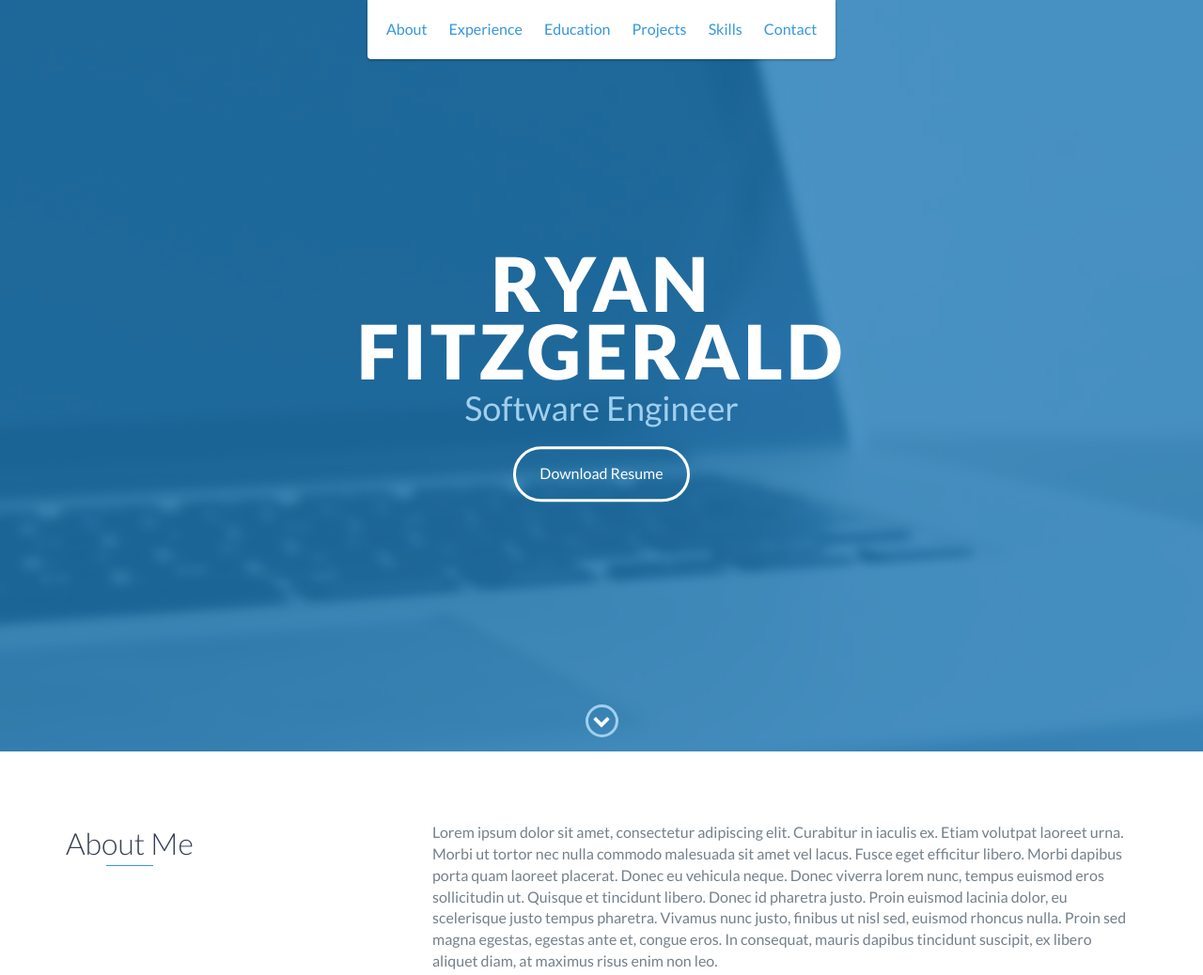
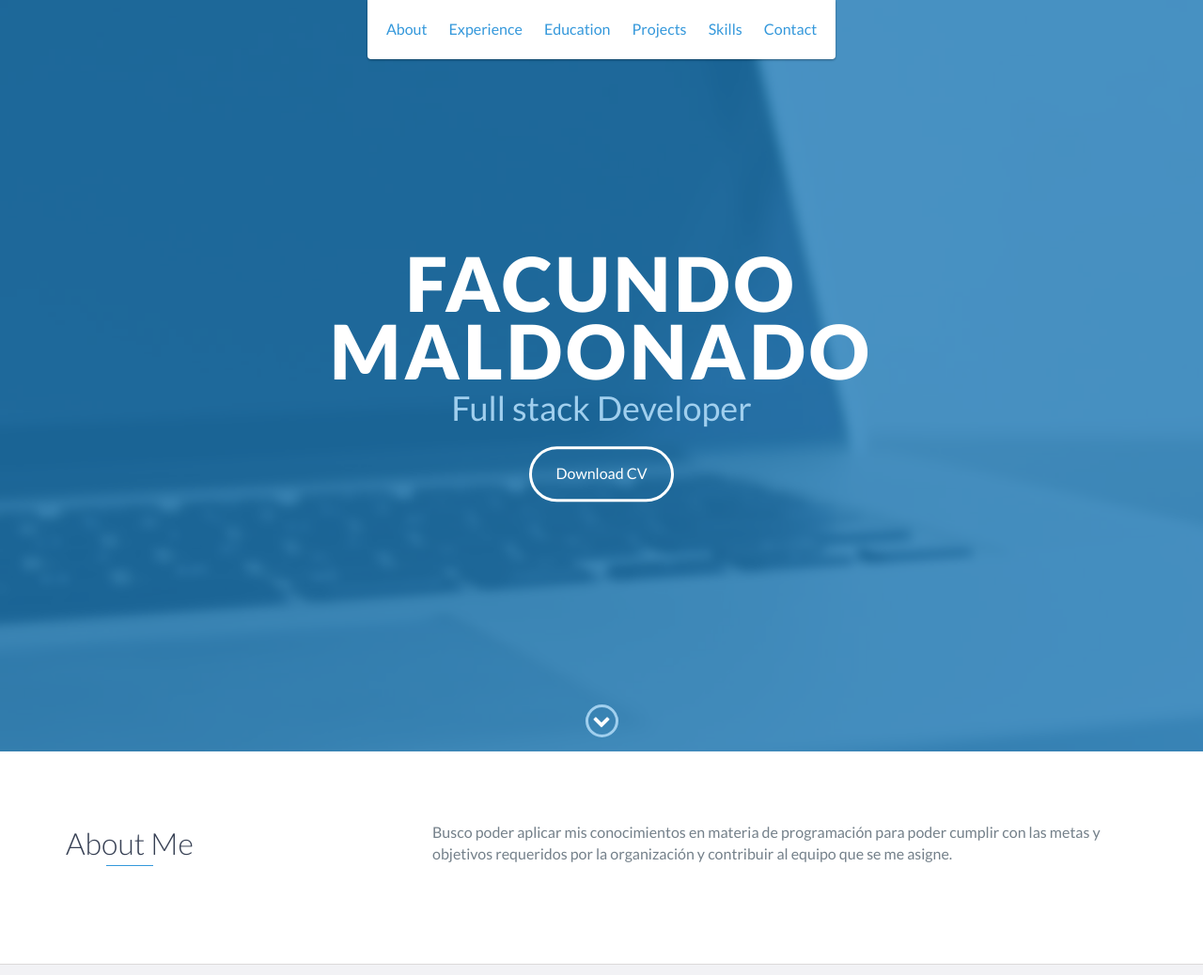
Before and after one commit to facumaldox/MyPortfolio, a website: page index.html in a window 1280 px wide. Shown: the top 1038 px of the page at 94% size. Drawn offline with nearby package versions, Linux system fonts and the light colour scheme.

Commit message:
segundo commit

```diff
--- a/index.html
+++ b/index.html
@@ -48,9 +48,9 @@
 
     <div id="lead">
         <div id="lead-content">
-            <h1>Ryan Fitzgerald</h1>
-            <h2>Software Engineer</h2>
-            <a href="#" class="btn-rounded-white">Download Resume</a>
+            <h1> Facundo Maldonado</h1>
+            <h2>Full stack Developer</h2>
+            <a href="#" class="btn-rounded-white">Download CV</a>
         </div>
         <!-- End #lead-content -->
 
@@ -73,9 +73,8 @@
                 </div>
                 <div class="col-md-8">
                     <p>
-                        Lorem ipsum dolor sit amet, consectetur adipiscing elit. Curabitur in iaculis ex. Etiam volutpat laoreet urna. Morbi ut tortor nec nulla commodo malesuada sit amet vel lacus. Fusce eget efficitur libero. Morbi dapibus porta quam laoreet placerat. Donec
-                        eu vehicula neque. Donec viverra lorem nunc, tempus euismod eros sollicitudin ut. Quisque et tincidunt libero. Donec id pharetra justo. Proin euismod lacinia dolor, eu scelerisque justo tempus pharetra. Vivamus nunc justo, finibus
-                        ut nisl sed, euismod rhoncus nulla. Proin sed magna egestas, egestas ante et, congue eros. In consequat, mauris dapibus tincidunt suscipit, ex libero aliquet diam, at maximus risus enim non leo.
+                        Busco poder aplicar mis conocimientos en materia de programación para poder cumplir con las metas y objetivos requeridos por la organización y contribuir
+                        al equipo que se me asigne.
                     </p>
                 </div>
             </div>
```
Also changed, not shown: scss/styles.scss (+1 -11 lines).
